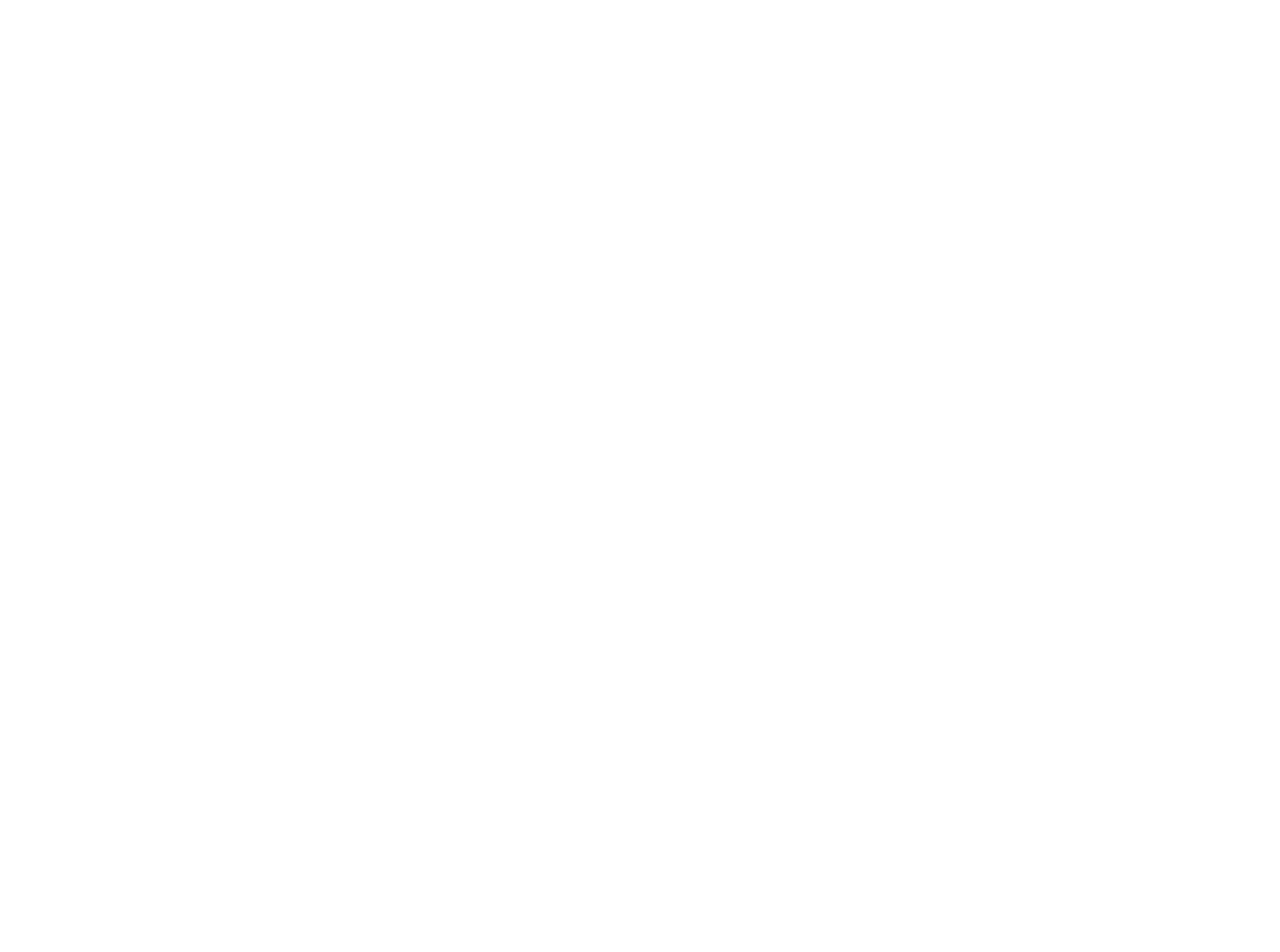
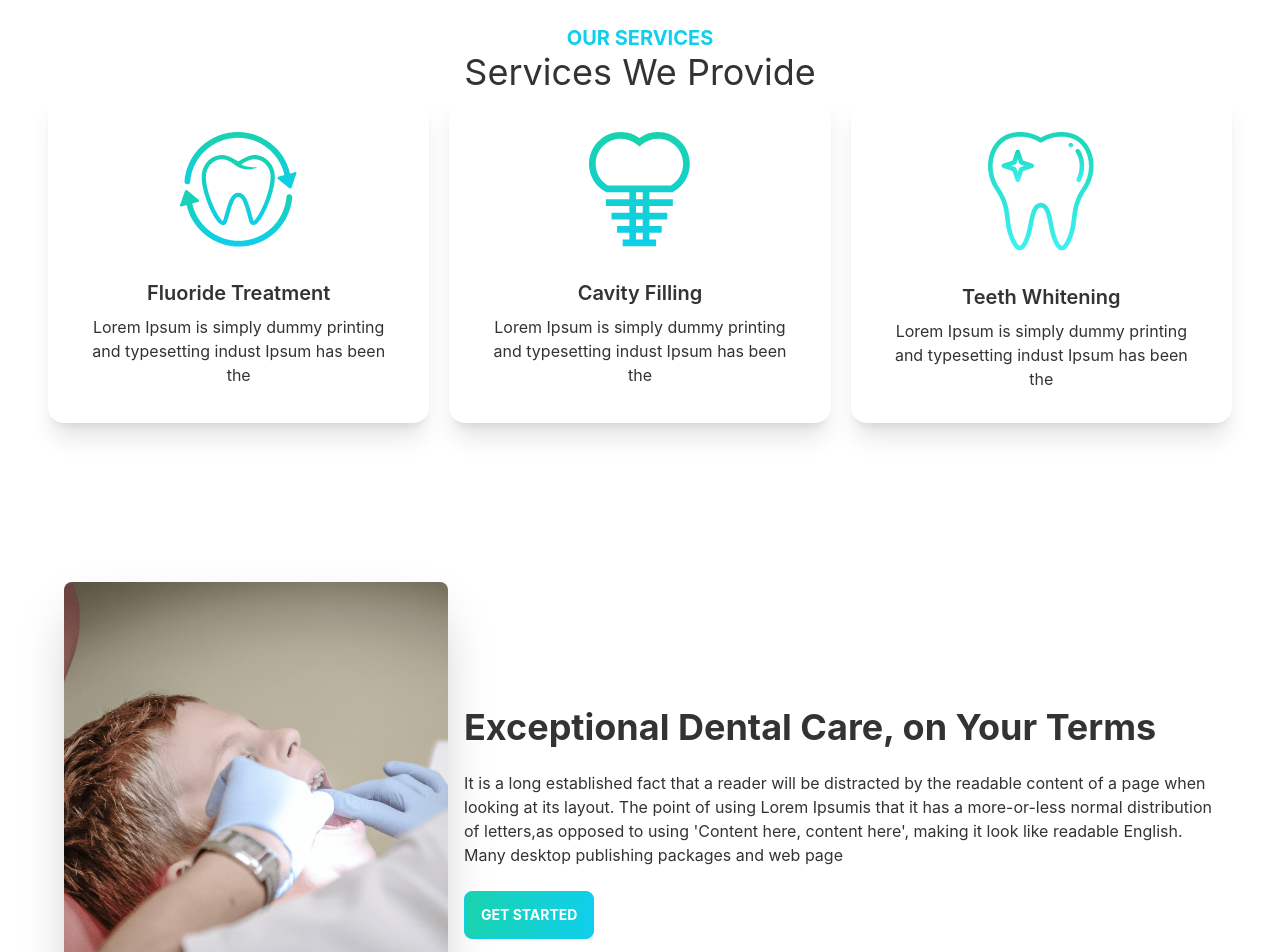
Before and after one commit to ysazzad/doctors-portal-client, a React (Create React App) app: page / in a window 1280 px wide. Shown: the part 1100-2052 px from the top of the page. Before the commit the page ends 1012 px from the top, so only its background shows below. Built offline with nearby package versions, Linux system fonts and the light colour scheme.

Commit message:
services part added

```diff
--- a/src/Pages/Home/Banner.js
+++ b/src/Pages/Home/Banner.js
@@ -3,7 +3,7 @@
 
 const Banner = () => {
     return (
-        <div class="hero min-h-screen px-12 ">
+        <div class="hero min-h-screen  ">
             <div class="hero-content flex-col lg:flex-row-reverse">
                 <img src={chair} class="max-w-sm rounded-lg shadow-2xl" />
                 <div>
--- a/src/Pages/Home/Home.js
+++ b/src/Pages/Home/Home.js
@@ -1,13 +1,15 @@
 import React from 'react';
 import Banner from './Banner';
 import Info from './Info';
+import Services from './Services';
 
 
 const Home = () => {
     return (
-        <div>
+        <div className=' px-12'>
             <Banner></Banner>
             <Info></Info>
+            <Services></Services>
         </div>
     );
 };
--- a/src/Pages/Home/Info.js
+++ b/src/Pages/Home/Info.js
@@ -7,7 +7,7 @@
 
 const Info = () => {
     return (
-        <div className='grid grid-cols-1 lg:grid-cols-3  gap-5 px-12'>
+        <div className='grid grid-cols-1 lg:grid-cols-3  gap-5'>
             <InfoDetails bgClass="bg-gradient-to-r from-secondary  to-primary" cardTitle="Opening Hours" img={clock}></InfoDetails>
             <InfoDetails bgClass="bg-accent" cardTitle="Visit our location" img={marker}></InfoDetails>
             <InfoDetails bgClass="bg-gradient-to-r from-secondary  to-primary" cardTitle="Contact us now" img={phone}></InfoDetails>
--- /dev/null
+++ b/src/Pages/Home/Service.js
@@ -0,0 +1,18 @@
+import React from 'react';
+
+const Service = ({ service }) => {
+    return (
+        <div class="card lg:max-w-lg bg-base-100 shadow-xl">
+            <figure class="px-10 pt-10">
+                <img src={service.img} alt="Shoes" class="rounded-xl" />
+            </figure>
+            <div class="card-body items-center text-center">
+                <h2 class="card-title">{service.name}</h2>
+                <p>{service.description}</p>
+
+            </div>
+        </div>
+    );
+};
+
+export default Service;
--- /dev/null
+++ b/src/Pages/Home/ServiceExtra.js
@@ -0,0 +1,21 @@
+import React from 'react';
+import treatment from '../../assets/images/treatment.png'
+
+
+const ServiceExtra = () => {
+    return (
+        <div class="hero min-h-screen  ">
+            <div class="hero-content flex-col lg:flex-row">
+                <img src={treatment} class="max-w-sm  rounded-lg shadow-2xl" />
+                <div>
+                    <h1 class="text-4xl font-bold">Exceptional Dental Care, on Your Terms</h1>
+                    <p class="py-6">It is a long established fact that a reader will be distracted by the readable content of a page when looking at its layout. The point of using Lorem Ipsumis that it has a more-or-less normal distribution of letters,as opposed to using 'Content here, content here', making it look like readable English. Many desktop publishing packages and web page</p>
+
+                    <button class="btn btn-primary text-white font-bold bg-gradient-to-r from-secondary  to-primary ">Get Started</button>
+                </div>
+            </div>
+        </div>
+    );
+};
+
+export default ServiceExtra;
--- /dev/null
+++ b/src/Pages/Home/Services.js
@@ -0,0 +1,46 @@
+import React from 'react';
+import fluoride from "../../assets/images/fluoride.png"
+import cavity from "../../assets/images/cavity.png"
+import whitening from "../../assets/images/whitening.png"
+import Service from './Service';
+import ServiceExtra from './ServiceExtra';
+
+
+const Services = () => {
+    const services = [
+        {
+            _id: 1,
+            name: "Fluoride Treatment",
+            description: "Lorem Ipsum is simply dummy printing and typesetting indust Ipsum has been the",
+            img: fluoride
+        },
+        {
+            _id: 2,
+            name: "Cavity Filling",
+            description: "Lorem Ipsum is simply dummy printing and typesetting indust Ipsum has been the",
+            img: cavity
+        },
+        {
+            _id: 3,
+            name: "Teeth Whitening",
+            description: "Lorem Ipsum is simply dummy printing and typesetting indust Ipsum has been the",
+            img: whitening
+        }
+    ]
+    return (
+        <div className='my-28'>
+            <div className='text-center'>
+                <h1 className='text-primary uppercase font-bold text-xl'>Our Services</h1>
+                <h2 className='text-4xl'>Services We Provide</h2>
+            </div>
+            <div className='grid grid-cols-1 lg:grid-cols-3  gap-5 '>
+                {
+                    services.map(service => <Service key={service._id} service={service}></Service>)
+                }
+            </div>
+            <ServiceExtra></ServiceExtra>
+        </div>
+    );
+};
+
+export default Services;
```
